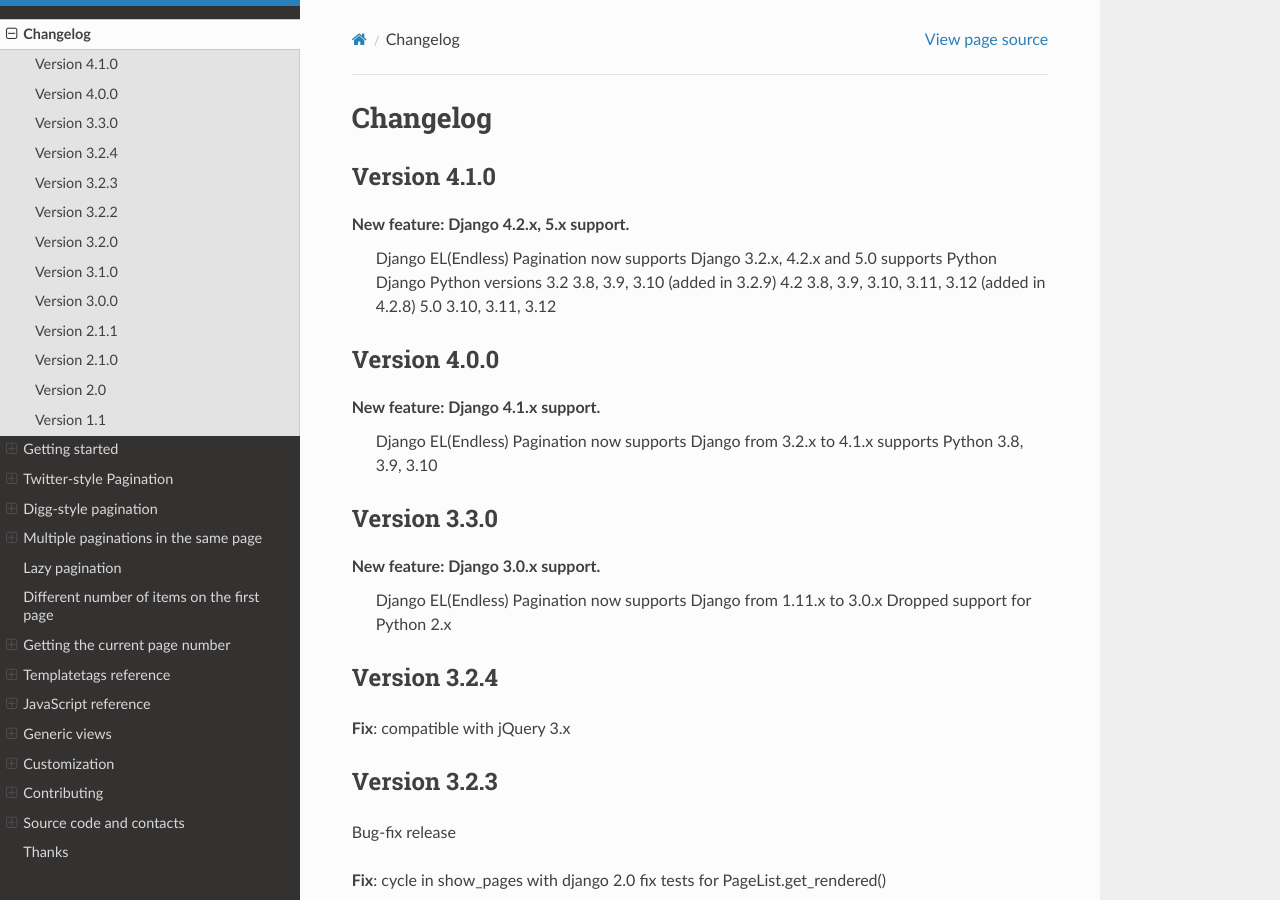
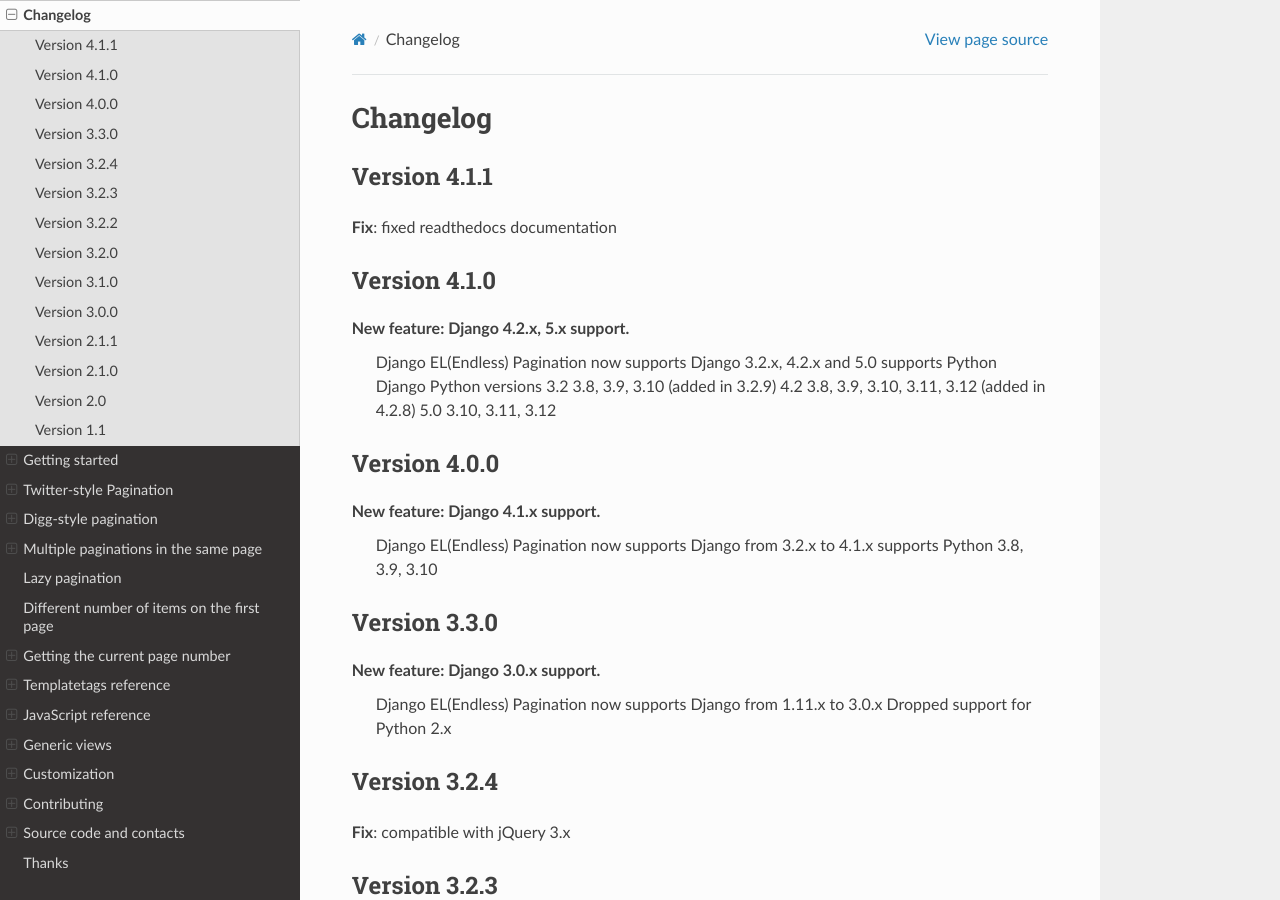
Before and after one commit to shtalinberg/django-el-pagination, a Sphinx documentation site: the page built from doc/changelog.rst, in a window 1280 px wide and 900 px high. Built offline with Sphinx 7.4.7 and the Read the Docs theme 3.1.0, drawn with Linux system fonts in a browser that asks for light colours.

Commit message:
changes for Version 4.1.1 locally

```diff
--- a/doc/changelog.rst
+++ b/doc/changelog.rst
@@ -1,5 +1,10 @@
 Changelog
 =========
+
+Version 4.1.1
+~~~~~~~~~~~~~
+
+**Fix**:  fixed readthedocs documentation
 
 Version 4.1.0
 ~~~~~~~~~~~~~
--- a/el_pagination/__init__.py
+++ b/el_pagination/__init__.py
@@ -2,7 +2,7 @@
 Twitter-style and Digg-style pagination.
 """
 
-VERSION = (4, 1, 0)
+VERSION = (4, 1, 1)
 __version__ = '.'.join(map(str, VERSION))
 
 def get_version():
```
Also changed, not shown: 1 other file.
